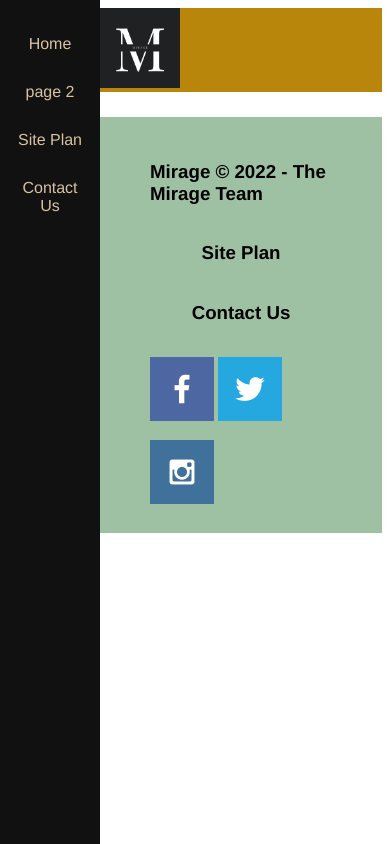
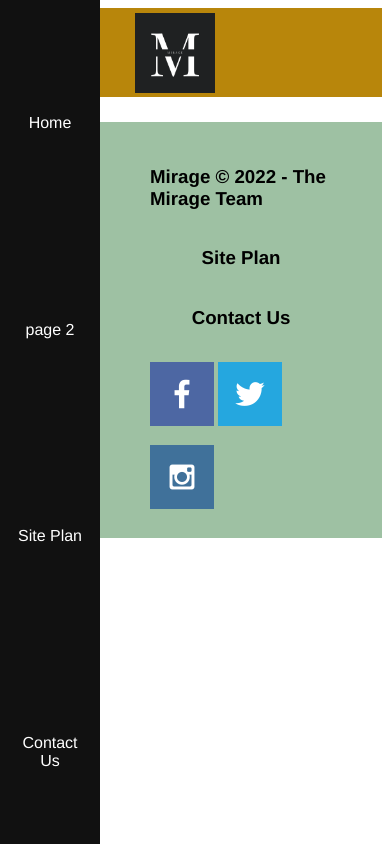
Before and after one commit to okothhillary/mirage, a plain HTML site: page mirage/me.html in a window 390 px wide. Drawn offline with Linux system fonts and the light colour scheme; a web font is replaced by a local one.

Commit message:
nav media query

```diff
--- a/mirage/styles/styles.css
+++ b/mirage/styles/styles.css
@@ -383,9 +383,31 @@ main section img {
 
 
 @media screen and (max-width: 900px) {
+    header{
+        display: grid;
+        grid-template-columns: 150px  auto;
+        background-color: transparent;
+        opacity: 1;
+        color: white;
+        font-family:'Peralta', 'Helvetica', 'Arial', 'Sans serif';
+    }
     #hero, .home-grid, .results-grid{
         display: block;
         height: auto;
+
+    }
+
+    nav {
+
+        display: flex;
+        justify-content: space-around;
+    }
+
+    nav a{
+        text-align: center;
+        color: white;
+        text-decoration: none;
+        padding: 35px;
     }
     nav, footer {
         flex-direction: column;
```
